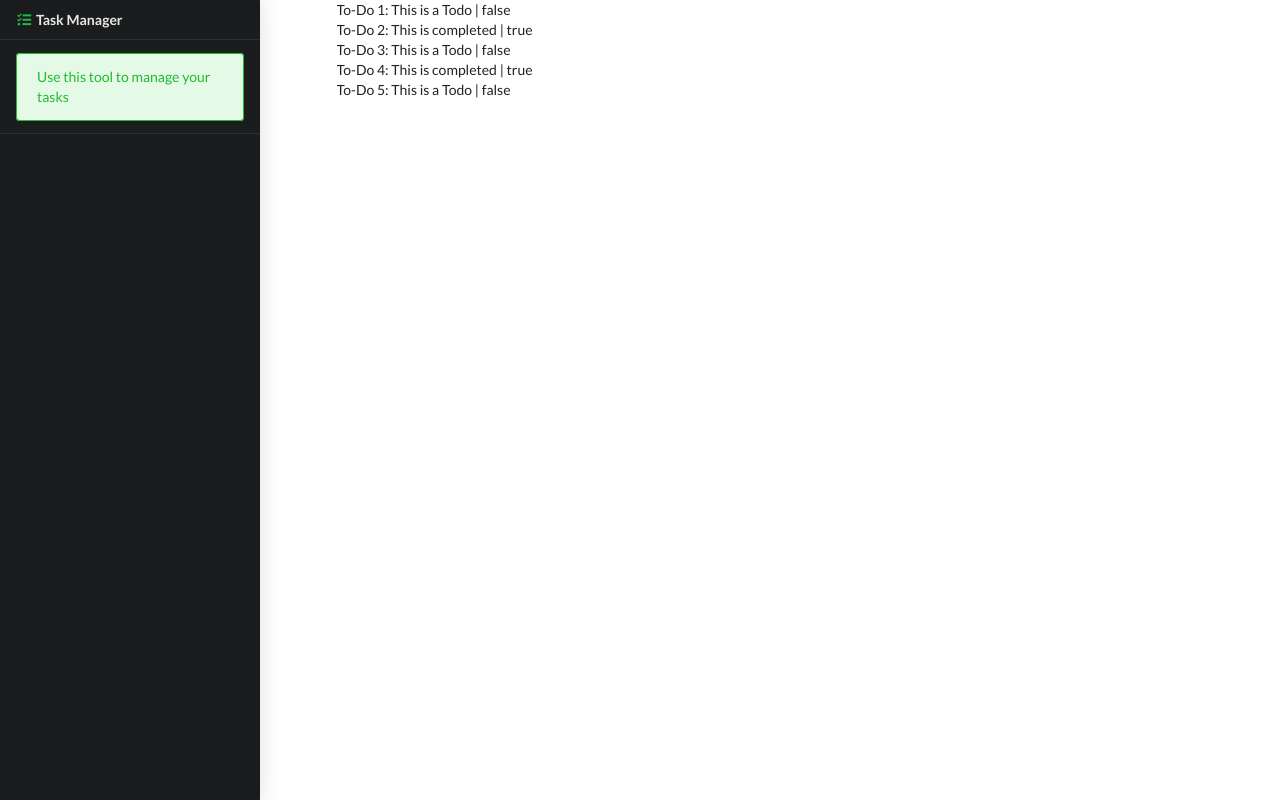
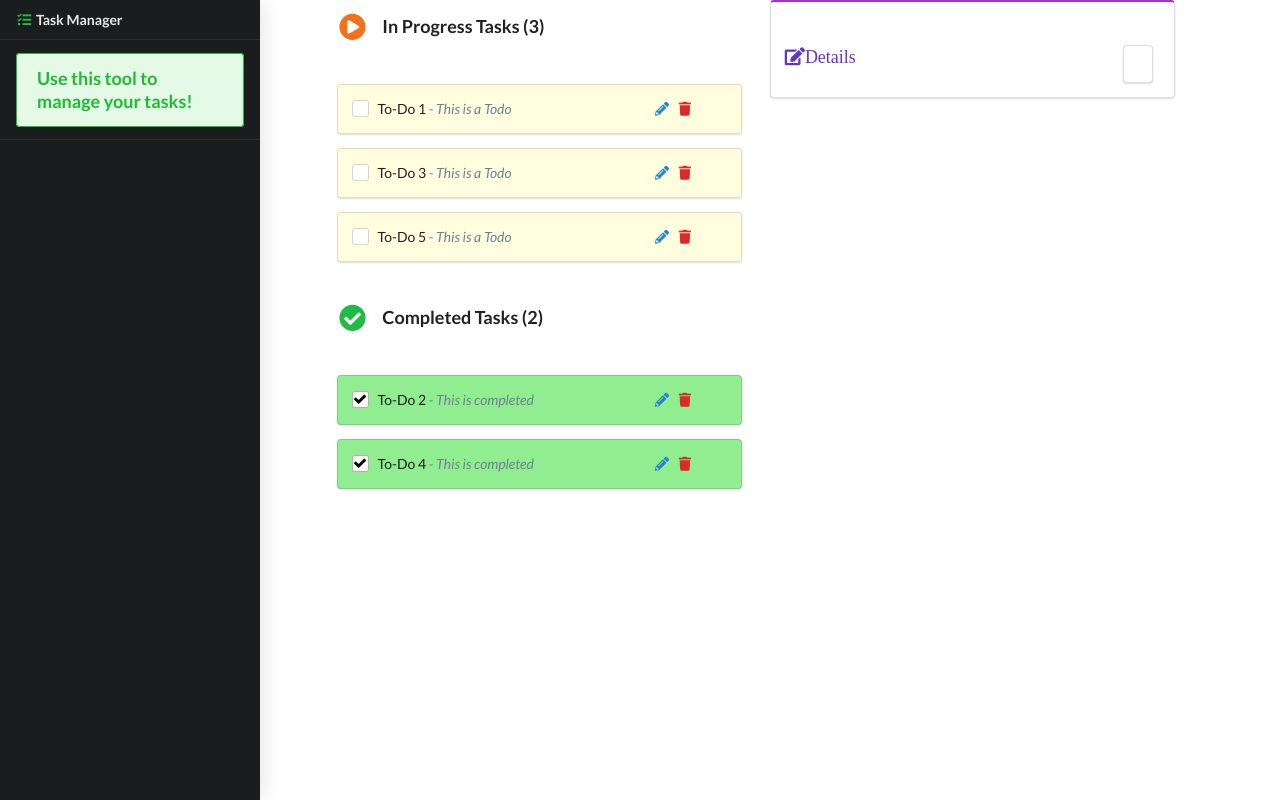
Before and after one commit to bennisyiu/task-manager, a plain HTML site: page index.html in a window 1280 px wide. Drawn offline with nearby package versions, Linux system fonts and the light colour scheme.

Commit message:
todotasks and completedtasks template completed

```diff
--- a/app.js
+++ b/app.js
@@ -1,5 +1,26 @@
 var app = new Vue({
   el: '#app',
+  components: {
+    'task': {
+            props: ['task'],
+            template: `
+                      <div class="ui segment task" v-bind:class="task.completed ? 'done' : 'todo' ">
+                        <div class="ui grid">
+                          <div class="left floated twelve wide column">
+                            <div class="ui checkbox">
+                              <input type="checkbox" name="task" v-on:click="app.toggleDone($event, task.id)" :checked="task.completed" >
+                              <label>{{ task.name }}<span class="description"> - {{ task.description }}</span></label>
+                            </div>
+                          </div>
+                          <div class="right floated four wide column">
+                            <i class="icon pencil blue" alt="Edit" v-on:click="app.editTask($event, task.id)"></i>
+                            <i class="icon trash red" alt="Delete" v-on:click="app.deleteTask($event, task.id)"></i>
+                          </div>
+                        </div>
+                      </div>
+                      `
+            }
+  },
   data: {
     tasks: [
       { id: 1, name: "To-Do 1", description: "This is a Todo", completed: false },
@@ -8,6 +29,40 @@ var app = new Vue({
       { id: 4, name: "To-Do 4", description: "This is completed", completed: true },
       { id: 5, name: "To-Do 5", description: "This is a Todo", completed: false },
     ],
-    message: "Hello World!"
+  },
+  computed: {
+      completedTasks: function() {
+        return this.tasks.filter( item => item.completed == true );
+      },
+      todoTasks: function() {
+        return this.tasks.filter( item => item.completed == false );
+      },
+  },
+  methods: {
+    toggleDone: function(event, id) {
+      event.stopImmediatePropagation();
+      let task = this.tasks.find( item => item.id == id);
+      if(task) {
+        task.completed = !task.completed;
+        console.log('task toggled');
+      }
+    },
+    editTask: function(event, id) {
+      let task = this.tasks.find( item => item.id = id );
+      if(task){
+        this.task = task;
+      }
+    },
+    deleteTask: function(event, id) {
+      event.stopImmediatePropagation();
+
+      let taskIndex = this.tasks.findIndex( item => item.id == id);
+
+      if(taskIndex > -1){
+        this.$delete(this.tasks, taskIndex)
+      }
+      console.log('task deleted')
+    },
   }
-})
+
+});
--- a/index.html
+++ b/index.html
@@ -6,6 +6,7 @@
     <link rel="stylesheet" href="https://cdn.jsdelivr.net/npm/semantic-ui@2.4.2/dist/semantic.min.css">
     <script src="https://ajax.googleapis.com/ajax/libs/jquery/3.2.1/jquery.min.js"></script>
     <script src="https://cdn.jsdelivr.net/npm/semantic-ui@2.4.2/dist/semantic.min.js"></script>
+    <link rel="stylesheet" href="style.css">
   </head>
   <body>
     <div id="app" class="pushable">
@@ -15,13 +16,47 @@
       </div>
       <div class="item">
         <div class="ui message green">
-          Use this tool to manage your tasks
+          <h3>Use this tool to manage your tasks!</h3>
         </div>
       </div>
       </div>
       <div class="ui container pusher">
-        <div v-for="task in tasks">
-          {{ task.name }}: {{ task.description}} | {{task.completed}}
+        <div class="ui grid">
+          <div class="six wide column">
+            <div class="ui header">
+              <i class="icon play circle orange"></i> In Progress Tasks ({{ todoTasks.length }})
+            </div>
+            <div id="todo" class="tasklist">
+              <!-- <task> rendered here -->
+              <task v-bind:task="task" v-for="task in todoTasks" />
+            </div>
+            <div class="ui header">
+              <i class="icon check circle green"></i> Completed Tasks ({{ completedTasks.length }})
+            </div>
+            <div id="completed" class="tasklist">
+              <task v-bind:task="task" v-for="task in completedTasks" />
+            </div>
+
+          </div>
+
+          <div class="six wide column">
+            <div id="editor" class="details ui raise segment purple">
+              <div class="ui header grid">
+                  <div class="left nine wide column">
+                    <i class="icon edit violet">Details</i>
+                  </div>
+                  <div class="right float five wide column">
+
+                  </div>
+                  <div class="ui segment">
+                    <form action="" class="ui form">
+
+                    </form>
+                  </div>
+              </div>
+            </div>
+          </div>
+
         </div>
       </div>
     </div>
--- /dev/null
+++ b/style.css
@@ -0,0 +1,21 @@
+.ui.header {
+  padding-top: 1em;
+}
+
+.tasklist {
+  padding-top: 2em;
+}
+
+.task.done {
+  background: lightgreen;
+}
+
+.task.todo {
+  background: lightyellow;
+
+}
+
+.description {
+  color: slategrey;
+  font-style: italic;
+}
```
